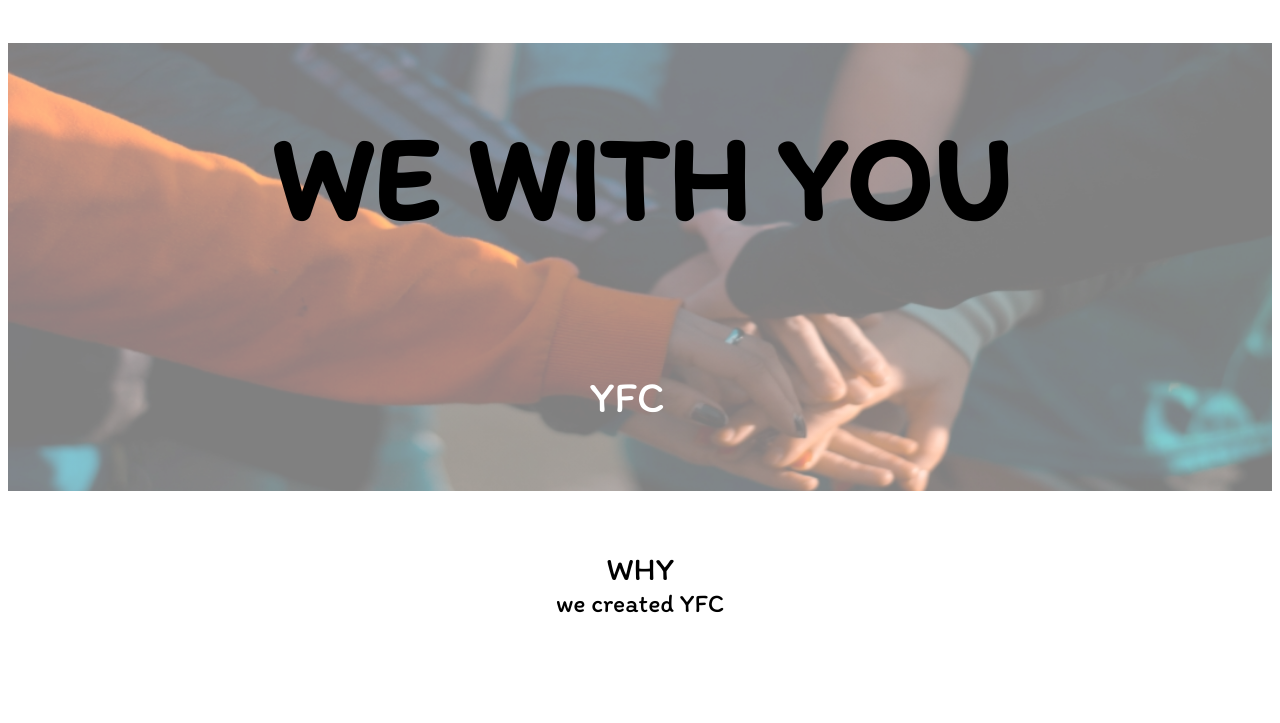
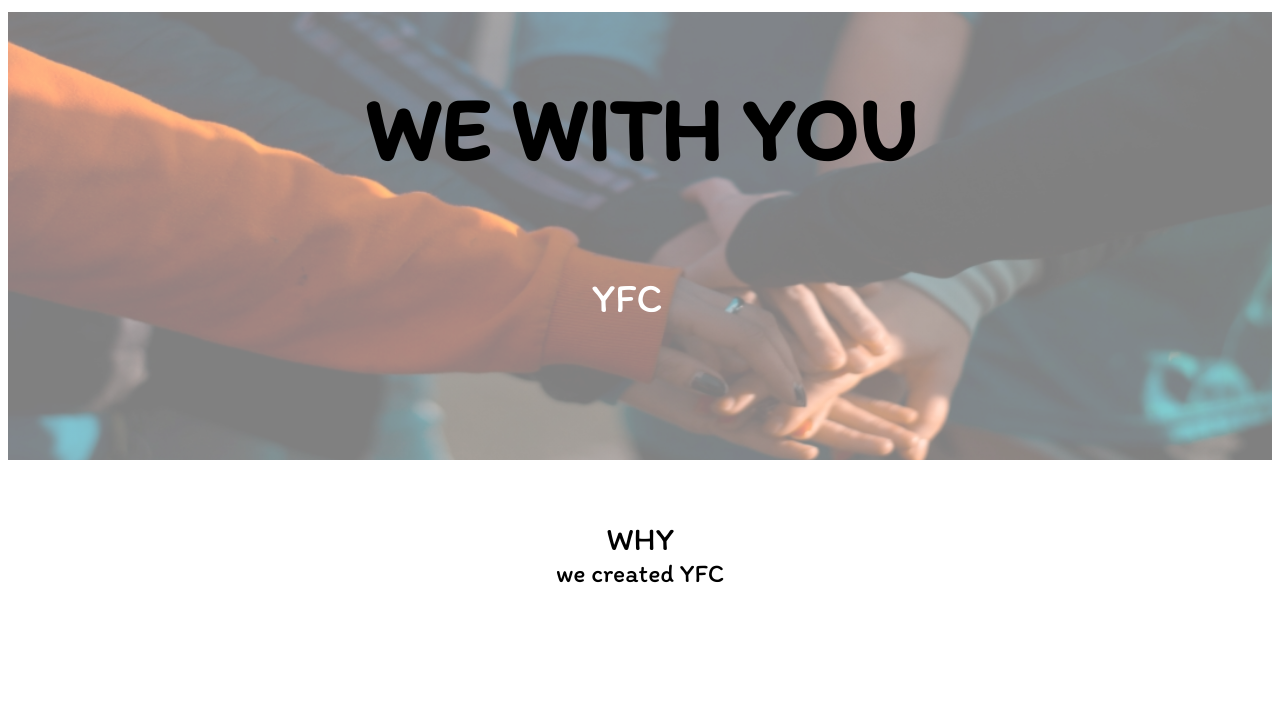
Before and after one commit to Darshan-05/yfc, a plain HTML site: page index.html in a window 1280 px wide. Shown: the part 77-800 px from the top of the page. Drawn offline with nearby package versions, Linux system fonts and the light colour scheme.

Commit message:
code1.1.4.1

```diff
--- a/index.html
+++ b/index.html
@@ -39,7 +39,7 @@
       <dir style="height: 1000px;"></dir>
       <h1 id="about"">ABOUT US</h1>
       <dir style="height: 1000px;"></dir>
-      <span class="toggle" style="padding-left: 32vmax;  color: grey; position: relative; top: 2vmax;"> ->   be the<span
+      <span class="toggle" style="padding-left: 30vmax;  color: grey; position: relative; top: 2vmax;"> ->   be the<span
                   style="position: relative; left: 15vmax;"> <-</span></span>
       <span id="changingword" class="toggle"></span>
 </body>
--- a/yfc.css
+++ b/yfc.css
@@ -30,7 +30,7 @@
 .text{
       font-family: 'Itim', cursive;
       font-weight: bolder;
-      font-size: 15vh;
+      font-size: 7vw;
       opacity: 1;
       text-align: center;
 }
@@ -63,13 +63,13 @@ h3{
       color: black;
       font-family: 'Itim', cursive;
       position: relative;
-      right: 4%;
+      right: 4vw;
       top: 2vmax;
 
 }
 
 .items{
-      width: 50vw ;
+      width: 52vw ;
       text-align: center;
       position: relative;
       text-align: center;
@@ -78,11 +78,11 @@ h3{
   display:inline-block;
   text-decoration:none;
   color:white;
-  font-size: 3.4vmax;
+  font-size: 3.2vmax;
   font-weight:400;
   width: 100%;
-  padding-top: -0.1vmax;
-  height: 3.6vmax;
+  padding-top: -0.3vmax;
+  height: 4.4vmax;
   overflow: hidden;
 }
 .items a span{
@@ -97,7 +97,7 @@ h3{
 .items a span:after{
   content: attr(data-hover);
   position: absolute;
-  top: -4vmax;
+  top: -3.8vmax;
   left: -9vmax;
   transform: translate3d(0,0,0);
 	-moz-transform: translate3d(0,0,0);
@@ -105,9 +105,9 @@ h3{
 }
 .items a:hover span,
 .items a:focus span {
-	transform: translateY(3.4vw);
-  -webkit-transform: translateY(3.4vw);
-  -moz-transform: translateY(3.4vw);
+	transform: translateY(3.45vw);
+  -webkit-transform: translateY(3.45vw);
+  -moz-transform: translateY(3.45vw);
 }
 footer{
       background-color: #0F52BA;
```
